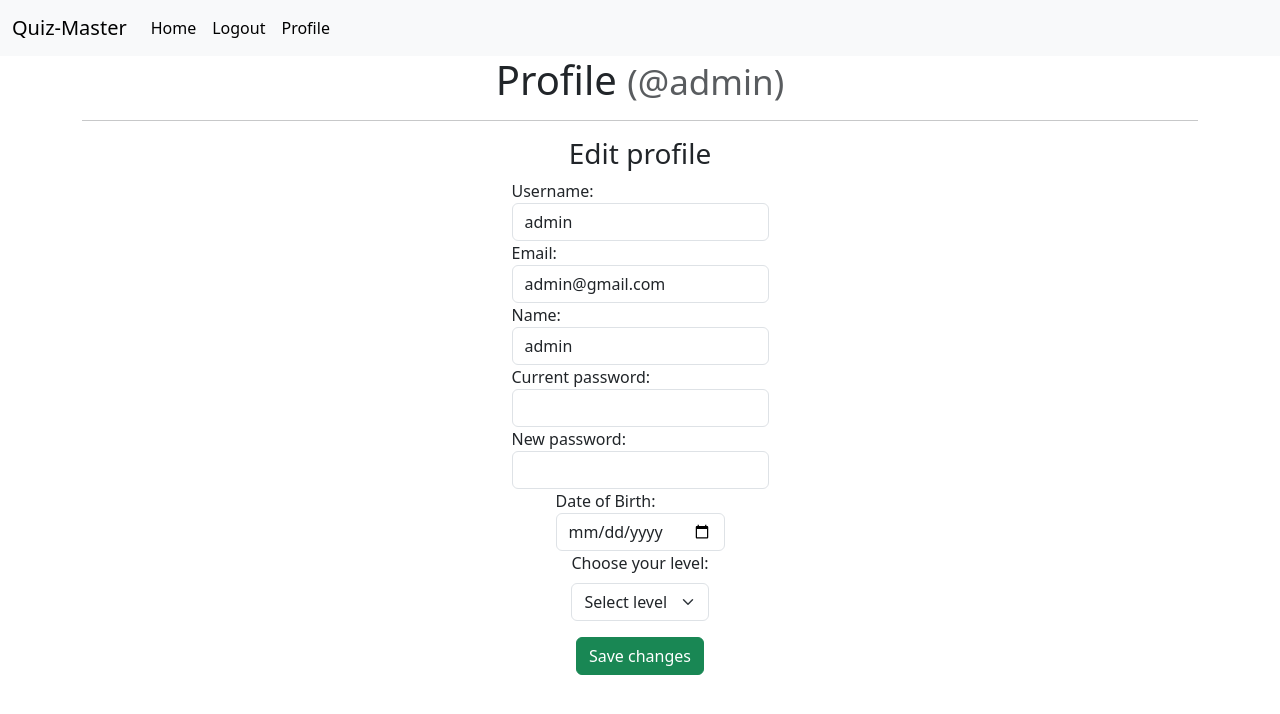
After one commit to 24f100556/Quiz-Master-V1-Mad-1, a Flask app: page /profile in a window 1280 px wide. The commit adds this page. Shown: the top 714 px of the page. Run offline with Flask 3, Linux system fonts and the light colour scheme; a user stored in the database is signed in.

Commit message:
added profile edit section and more...

```diff
--- a/routes.py
+++ b/routes.py
@@ -17,7 +17,7 @@ def index():
 
 @app.route('/login')
 def login():
-    return render_template('login.html')
+    return render_template('login.html', user = current_user)
 
 
 @app.route('/login',methods=['POST'])
@@ -37,13 +37,12 @@ def login_post():
         return redirect(url_for('login'))
     flash('Logged in successfully!', category='success')
     login_user(user, remember= True)
-    return redirect(url_for('index'))
-
+    return redirect(url_for('index',user = current_user))
 
 
 @app.route('/register')
 def register():
-    return render_template('register.html')
+    return render_template('register.html',user = current_user)
 
 @app.route('/register',methods=['POST'])
 def register_post():
@@ -68,10 +67,89 @@ def register_post():
     db.session.commit()
     flash('User successfully registered.',category='success')
     login_user(user, remember= True)
-    return redirect(url_for('index'))
+    return redirect(url_for('index',user = current_user))
 
 @app.route('/logout')
 @login_required
 def logout():
     logout_user()
     return redirect(url_for('login'))
+
+
+@app.route('/profile', methods=['GET'])
+@login_required
+def profile():
+    return render_template('profile.html', user=current_user)
+
+
+
+# @app.route('/profile',methods = ['POST'])
+# @login_required
+# def profile_post():
+
+#         current_user.username = request.form.get('username')
+#         current_user.email = request.form.get('email')
+#         current_user.name = request.form.get('name')
+#         current_user.password = request.form.get('password')
+#         current_user.level = request.form.get('level')
+#         dob_str = request.form.get('dob')
+#         if dob_str:
+#             current_user.dob = datetime.strptime(dob_str, "%Y-%m-%d").date()
+
+#         if User.query.filter_by(username=current_user.username).first() and User.query.filter_by(username=current_user.username).first().id != current_user.id:
+#             flash('Oops! That username is taken. You can try adding numbers or a unique word',category='error')
+#             return redirect(url_for('profile'))
+#         if User.query.filter_by(email=current_user.email).first() and User.query.filter_by(email=current_user.email).first().id != current_user.id:
+#             flash('Oops! An account with this email already exists. Please use a different email.',category='error')
+
+#         if not current_user.check_password(request.form.get('cpassword')):  #
+#             flash('Incorrect current password', category='error')
+#             return redirect(url_for('profile'))
+
+
+
+
+#         db.session.commit()
+#         flash('Profile updated successfully!', category='success')
+#         return render_template('profile.html', user = current_user)
+
+
+
+
+@app.route('/profile', methods=['POST'])
+@login_required
+def profile_post():
+    current_user.username = request.form.get('username')
+    current_user.email = request.form.get('email')
+    current_user.name = request.form.get('name')
+    current_user.level = request.form.get('level')
+
+    dob_str = request.form.get('dob')
+    if dob_str:
+        current_user.dob = datetime.strptime(dob_str, "%Y-%m-%d").date()
+
+
+    existing_user = User.query.filter_by(username=current_user.username).first()
+    if existing_user and existing_user.id != current_user.id:
+        flash('Oops! That username is taken.', category='error')
+        return redirect(url_for('profile'))
+
+    existing_email = User.query.filter_by(email=current_user.email).first()
+    if existing_email and existing_email.id != current_user.id:
+        flash('Oops! An account with this email already exists.', category='error')
+        return redirect(url_for('profile'))
+
+
+    cpassword = request.form.get('cpassword')
+    if not current_user.check_password(cpassword):
+        flash('Incorrect current password', category='error')
+        return redirect(url_for('profile'))
+
+
+    new_password = request.form.get('password')
+    if new_password:
+        current_user.password = new_password
+
+    db.session.commit()
+    flash('Profile updated successfully!', category='success')
+    return redirect(url_for('profile'))
--- /dev/null
+++ b/static/css/profile.css
@@ -0,0 +1,13 @@
+form{
+    display : flex;
+    flex-direction : column;
+    align-items : center;
+
+
+}
+
+h1,h3{
+
+text-align: center;
+
+}
--- a/templates/index.html
+++ b/templates/index.html
@@ -5,5 +5,7 @@
 {%endblock%}
 
 {%block content%}
+{% if user.is_authenticated %}
 <h1>Hello {{user.name}} </h1>
+{%endif%}
 {%endblock%}
--- a/templates/layout.html
+++ b/templates/layout.html
@@ -1,5 +1,7 @@
 <!DOCTYPE html>
 <html lang="en">
+    {%block head%}
+    {%endblock%}
 <head>
     <meta charset="UTF-8">
     <meta name="viewport" content="width=device-width, initial-scale=1.0">
--- a/templates/nav-auth.html
+++ b/templates/nav-auth.html
@@ -7,15 +7,26 @@
           </button>
           <div class="collapse navbar-collapse" id="navbarNav">
             <ul class="navbar-nav">
+              {% if user.is_authenticated %}
+
+              <li class="nav-item">
+                <a class="nav-link active" aria-current="page" href="{{url_for('index')}}">Home</a>
+              </li>
+              <li class="nav-item">
+                <a class="nav-link active" aria-current="page" href="{{url_for('logout')}}">Logout</a>
+              </li>
+               <li class="nav-item">
+                <a class="nav-link active" aria-current="page" href="{{url_for('profile')}}">Profile</a>
+              </li>
+
+              {% else %}
               <li class="nav-item">
                 <a class="nav-link active" aria-current="page" href="{{url_for('login')}}">Login</a>
               </li>
               <li class="nav-item">
                 <a class="nav-link" href="{{url_for('register')}}">Register</a>
               </li>
-              <li class="nav-item">
-                <a class="nav-link active" aria-current="page" href="{{url_for('logout')}}">Logout</a>
-              </li>
+              {% endif %}
             </ul>
           </div>
         </div>
--- /dev/null
+++ b/templates/profile.html
@@ -0,0 +1,53 @@
+{% extends 'layout.html' %}
+
+{% block head %}
+<link rel="stylesheet" href="{{ url_for('static', filename='css/profile.css') }}">
+{% endblock %}
+
+{% block content %}
+    <h1>Profile
+        <small class = 'text-muted'>(@{{user.username}})</small>
+    </h1>
+
+        <hr>
+        <h3>Edit profile</h3>
+        <form action="{{ url_for('profile_post') }}" method="POST" enctype="multipart/form-data">
+
+            <label for="username" class = 'form-lable'>Username:
+            <input type="text" id="username" name="username" class = "form-control" value="{{ current_user.username }}" required>
+            </label>
+
+            <label for="email" class = 'form-lable'>Email:
+            <input type="email" id="email" name="email" class = 'form-control' value="{{ current_user.email }}" required>
+            </label>
+
+            <label for="name" class = 'form-lable'>Name:
+            <input type="text" id="name" name="name" class ='form-control' value="{{ current_user.name }}" required>
+            </label>
+
+            <label for="cpassword" class = 'form-lable'>Current password:
+                <input type="password" id="cpassword" name="cpassword" class ='form-control'  required>
+            </label>
+
+            <label for="password" class = 'form-lable'>New password:
+                <input type="password" id="password" name="password" class ='form-control'  required>
+            </label>
+
+
+            <label for="dob">Date of Birth:
+            <input type="date" id="dob" name="dob"  class ='form-control' value="{{ current_user.dob }}">
+            </label>
+            <div class="mb-3">
+                <label for="level" class="form-label">Choose your level:</label>
+                <select id="level" name="level" class="form-select" required>
+                    <option value="" disabled selected>Select level</option>
+                    <option value="Foundation">Foundation</option>
+                    <option value="Diploma">Diploma</option>
+                    <option value="Degree">Degree</option>
+
+                </select>
+            </div>
+
+            <input type = 'submit' value = 'Save changes'  class = 'btn  btn-success'>
+        </form>
+{% endblock %}
```
Also changed, not shown: static/css/login.css (added, +11 -0 lines), static/css/register.css (added, +40 -0 lines), templates/login.html (+5 -18 lines), templates/register.html (+4 -52 lines).
